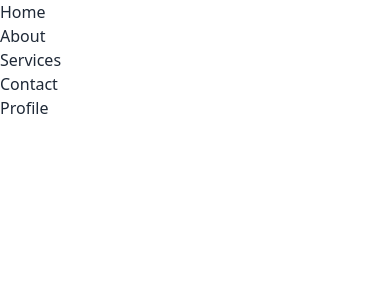
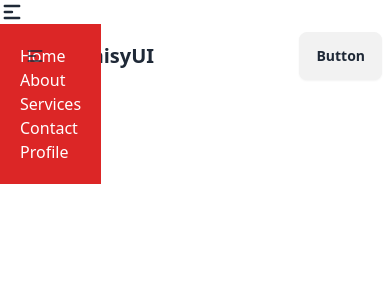
Before and after one commit to ALNoman78/context-api, a React (Vite) app: page /profile in a window 390 px wide. Shown: the top 300 px of the page. Built offline with nearby package versions, Linux system fonts and the light colour scheme.

Commit message:
new functionality added

```diff
--- a/package.json
+++ b/package.json
@@ -10,8 +10,10 @@
     "preview": "vite preview"
   },
   "dependencies": {
+    "prop-types": "^15.8.1",
     "react": "^18.3.1",
-    "react-dom": "^18.3.1"
+    "react-dom": "^18.3.1",
+    "react-icons": "^5.3.0"
   },
   "devDependencies": {
     "@eslint/js": "^9.13.0",
--- a/src/App.jsx
+++ b/src/App.jsx
@@ -6,8 +6,8 @@ function App() {
 
   return (
     <>
-      {/* <Navbar></Navbar> */}
       <CSNav></CSNav>
+      <Navbar></Navbar>
     </>
   )
 }
--- a/src/components/CsNavbar/CSNav.jsx
+++ b/src/components/CsNavbar/CSNav.jsx
@@ -1,9 +1,11 @@
-import React from 'react'
+import React, { useState } from 'react'
 import PropTypes from 'prop-types'
-import { list } from 'postcss';
 import Link from '../Link/Link';
+import { HiMenuAlt1 } from "react-icons/hi";
+import { IoClose } from "react-icons/io5";
 
-const CSNav = props => {
+const CSNav = () => {
+    const [open, setOpen] = useState(false)
     const routes = [
         { id: 1, path: "/", name: "Home" },
         { id: 2, path: "/about", name: "About" },
@@ -16,9 +18,16 @@ const CSNav = props => {
 
     return (
         <nav>
-            <ul className='md:flex gap-5'>
+            <div className='md:hidden text-2xl' onClick={() => setOpen(!open)}>
                 {
-                    routes.map((route, idx) => <Link key={idx} route = {route}></Link>)
+                    open === true ?
+                        <IoClose ></IoClose> :
+                        <HiMenuAlt1 ></HiMenuAlt1>
+                }
+            </div>
+            <ul className='md:flex gap-5 items-center absolute bg-red-600 p-5 text-white'>
+                {
+                    routes.map((route, idx) => <Link key={idx} route={route}></Link>)
                 }
             </ul>
         </nav>
--- a/src/components/Link/Link.jsx
+++ b/src/components/Link/Link.jsx
@@ -11,6 +11,8 @@ const Link = ({ route }) => {
     )
 }
 
-Link.propTypes = {}
+Link.propTypes = {
+    route : PropTypes.object.isRequired,
+}
 
 export default Link
```
Also changed, not shown: 1 other file (tests, documents, lock files or other folders).
